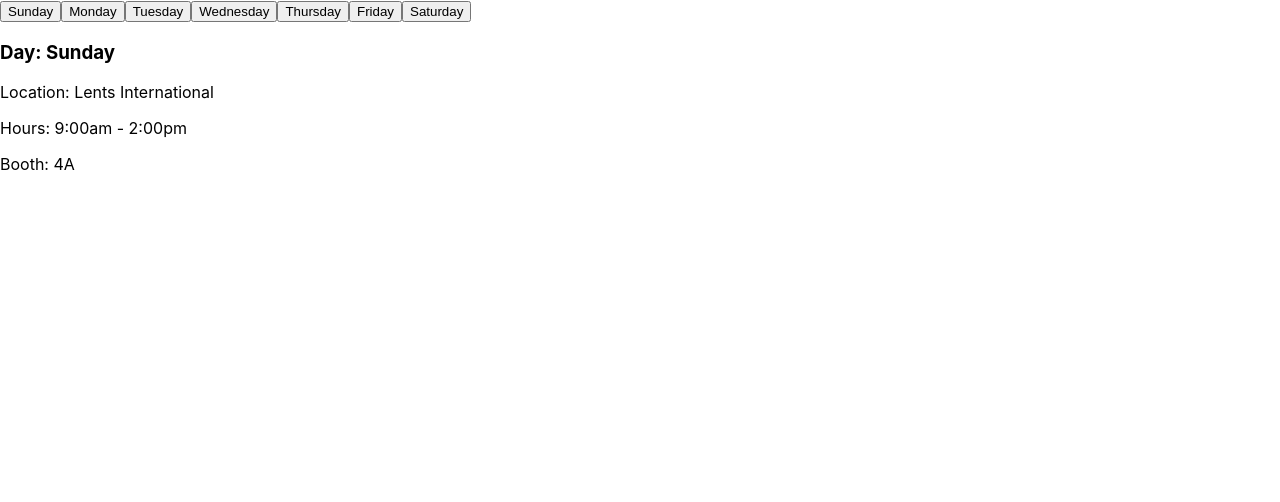
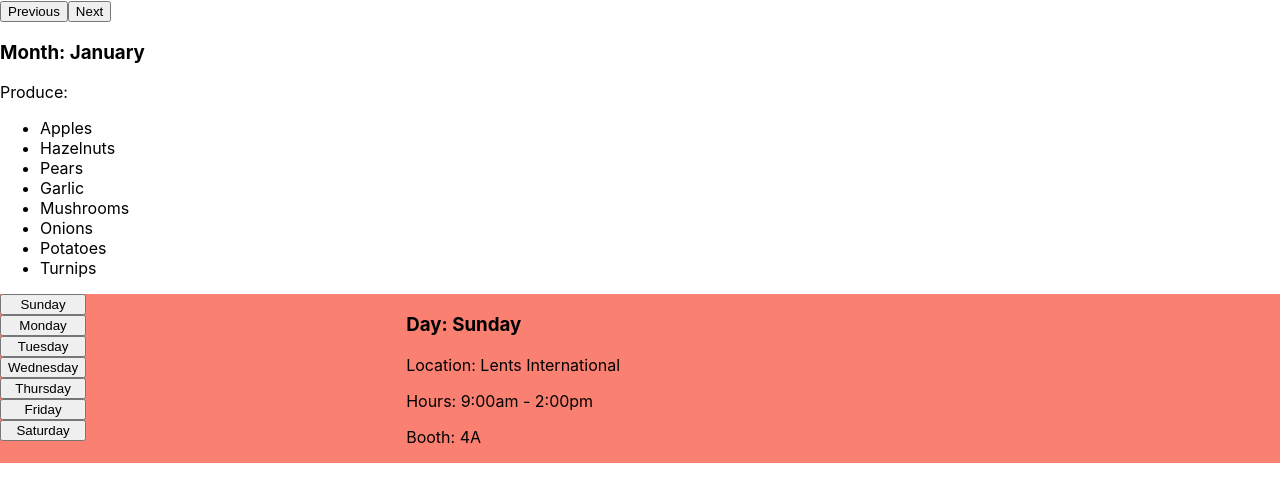
Before and after one commit to ian-bravo/farmers-market-circuit, a React (Create React App) app: page / in a window 1280 px wide. Shown: the top 502 px of the page. Built offline with nearby package versions, Linux system fonts and the light colour scheme.

Commit message:
add CSS
Co-authored-by: Joey Palchak <joey.palchak@gmail.com>

```diff
--- a/src/App.css
+++ b/src/App.css
@@ -36,3 +36,20 @@
     transform: rotate(360deg);
   }
 }
+
+.day-control {
+  background-color: salmon;
+  display: flex;
+  justify-content: flex-start;
+}
+
+.day-buttons {
+  display: flex;
+  flex-direction: column;
+  /* float: left; */
+  justify-content: flex-start;
+}
+
+.location-info {
+  margin-left: 25%;
+}
--- a/src/components/App.js
+++ b/src/components/App.js
@@ -1,13 +1,14 @@
 import React from "react";
 // import Header from "./Header";
-// import MonthControl from "./MonthControl";
+import MonthControl from "./MonthControl";
 import DayControl from "./DayControl";
+import "./../App.css";
 
 function App(){
   return (
     <React.Fragment>
-      {/* <Header />
-      <MonthControl /> */}
+      {/* <Header /> */}
+      <MonthControl />
       <DayControl />
     </React.Fragment>
   );
```
Also changed, not shown: src/index.css (line endings or trailing spaces).
